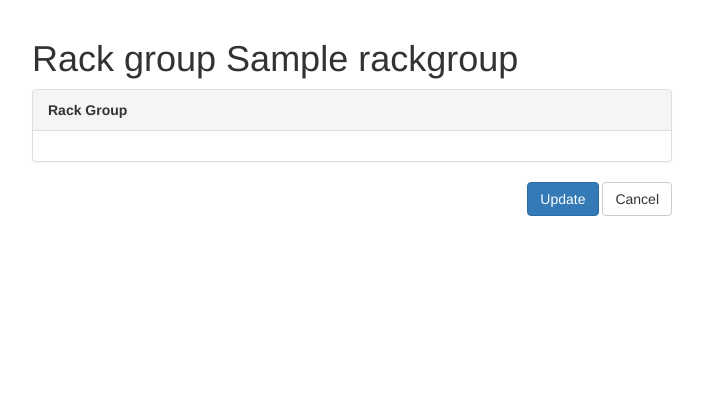
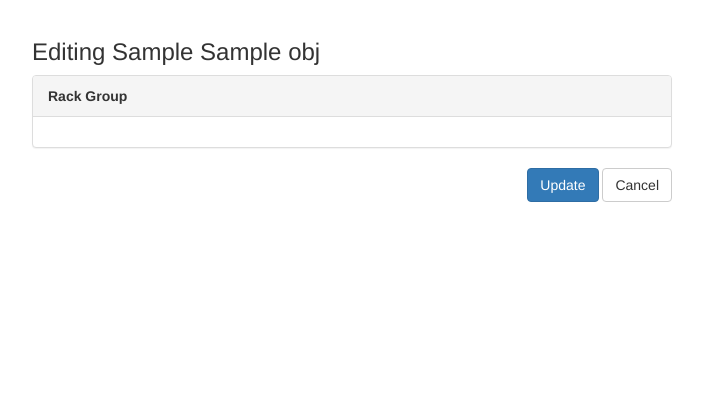
Before and after one commit to mfreire01/Netbox-Practice, a Django app: template netbox/templates/dcim/rackgroup_edit.html in a window 1280 px wide; the page is wider, and only the part inside the window is pictured. Shown: the part 51-466 px from the top of that part, without its empty margins (318-1021 px from the left). Run offline with Django 3.2, Linux system fonts and the light colour scheme; the template is opened without the code that fills it: most values are stand-ins (such as "Sample title", 1, 10 or a date in 2020); some libraries are stand-ins or nearby versions.

Commit message:
Converted RackGroups to use utility CBVs

```diff
--- a/netbox/templates/dcim/rackgroup_edit.html
+++ b/netbox/templates/dcim/rackgroup_edit.html
@@ -1,49 +1,11 @@
-{% extends '_base.html' %}
+{% extends 'utilities/obj_edit.html' %}
 {% load form_helpers %}
 
-{% block title %}{% if rack %}Editing rack group {{ rackgroup }}{% else %}Add a rack group{% endif %}{% endblock %}
-
-{% block content %}
-<form action="." method="post" class="form form-horizontal">
-    {% csrf_token %}
-    <div class="row">
-        <div class="col-md-6 col-md-offset-3">
-            {% if rackgroup %}
-                <h1>Rack group {{ rackgroup }}</h1>
-            {% else %}
-                <h1>Add a Rack Group</h1>
-            {% endif %}
-            {% if form.non_field_errors %}
-                <div class="panel panel-danger">
-                    <div class="panel-heading"><strong>Errors</strong></div>
-                    <div class="panel-body">
-                        {{ form.non_field_errors }}
-                    </div>
-                </div>
-            {% endif %}
+{% block form %}
+    <div class="panel panel-default">
+        <div class="panel-heading"><strong>Rack Group</strong></div>
+        <div class="panel-body">
+            {% render_form form %}
         </div>
     </div>
-    <div class="row">
-        <div class="col-md-6 col-md-offset-3">
-            <div class="panel panel-default">
-                <div class="panel-heading"><strong>Rack Group</strong></div>
-                <div class="panel-body">
-                    {% render_form form %}
-                </div>
-            </div>
-        </div>
-    </div>
-    <div class="row">
-        <div class="col-md-6 col-md-offset-3 text-right">
-            {% if rackgroup %}
-                <button type="submit" name="_update" class="btn btn-primary">Update</button>
-                <a href="{% url 'dcim:rackgroup_list' %}" class="btn btn-default">Cancel</a>
-            {% else %}
-                <button type="submit" name="_create" class="btn btn-primary">Create</button>
-                <button type="submit" name="_addanother" class="btn btn-primary">Create and Add Another</button>
-                <a href="{% url 'dcim:rackgroup_list' %}" class="btn btn-default">Cancel</a>
-            {% endif %}
-        </div>
-    </div>
-</form>
 {% endblock %}
```
Also changed, not shown: netbox/dcim/forms.py (+7 -0 lines), netbox/dcim/views.py (+7 -6 lines).
